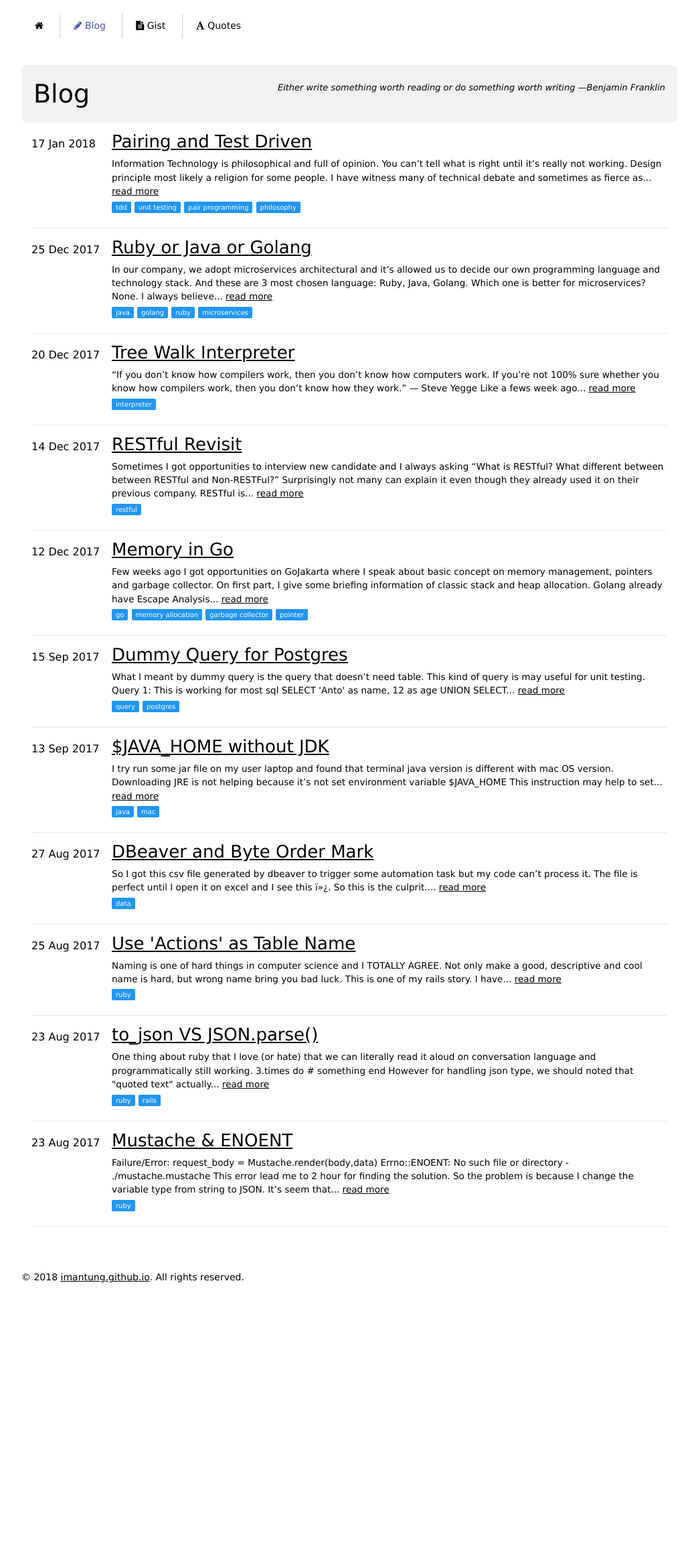
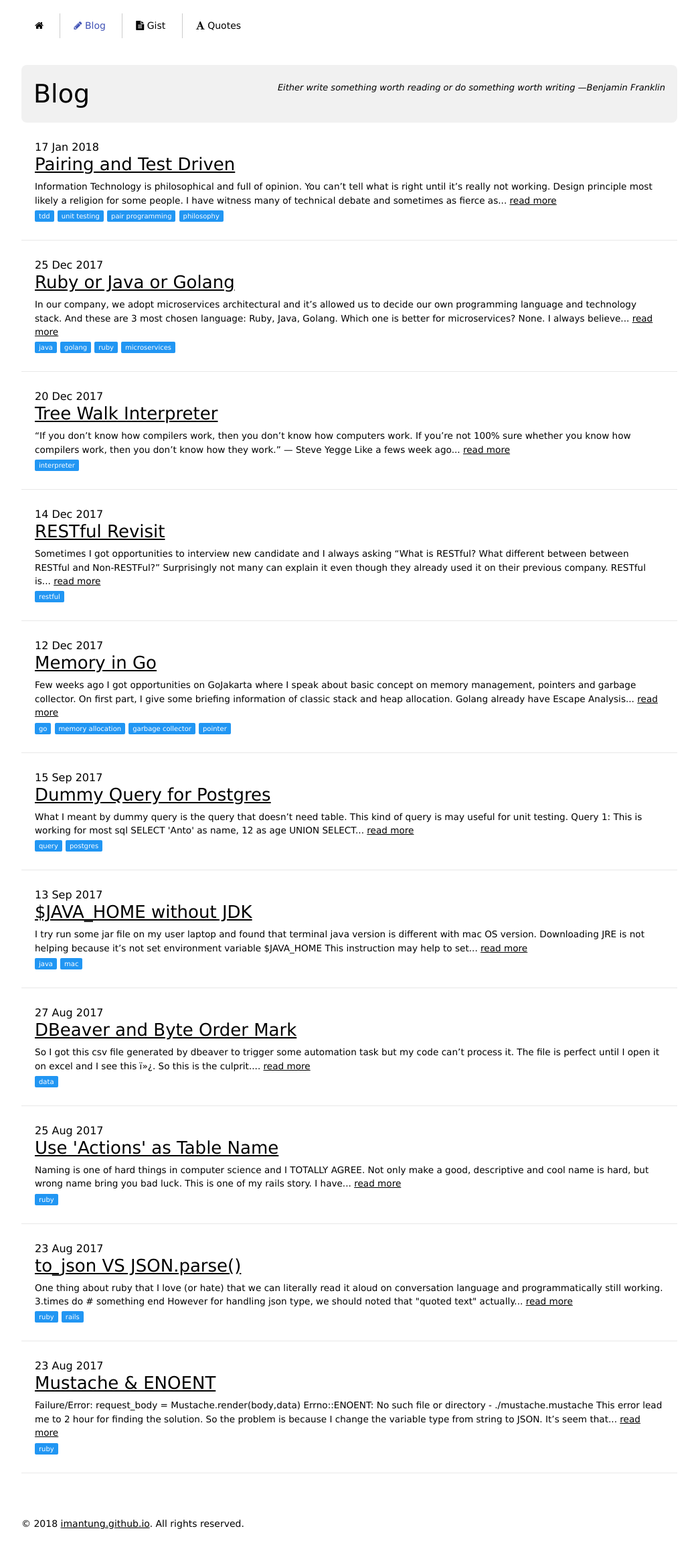
Before and after one commit to imantung/imantung.github.io, a Jekyll site: the page built from blog/index.html, in a window 1280 px wide. Shown: the whole page at 67% size, without its empty margins (118-1161 px from the left). Built offline with Jekyll 4.4.1, drawn with Linux system fonts in a browser that asks for light colours; nearby versions of some CDN libraries; before the commit the page ends 1947 px from its top, so only the background shows below that.

Commit message:
css adjustment

```diff
--- a/_layouts/default.html
+++ b/_layouts/default.html
@@ -8,7 +8,7 @@
       <div class="w3-content">
         <nav class="page-nav">
           {% for nav_item in site.nav_list %}
-            <a class="w3-mobile {% if page.url == nav_item[1] %} w3-text-indigo{% endif %} {% if forloop.index > 1 %} w3-border-left {% endif %}" style="display: inline-block; padding: 8px 20px; " href="{{ nav_item[1] }}">
+            <a class="{% if page.url == nav_item[1] %} w3-text-indigo{% endif %} {% if forloop.index > 1 %} w3-border-left {% endif %}" style="display: inline-block; padding: 8px 20px; " href="{{ nav_item[1] }}">
               <i class="fa {{ nav_item[2] }}" aria-hidden="true"></i> {{ nav_item[0] }}
             </a>
           {% endfor %}
--- a/blog/index.html
+++ b/blog/index.html
@@ -4,11 +4,11 @@ title: Blog
 ---
 
 <div class="page-info w3-light-gray w3-round-large w3-row">
-  <div class="page-info-title w3-third">
+  <div class="page-info-title w3-quarter">
     <h1>Blog</h1>
   </div>
 
-  <div class="page-info-description w3-twothird">
+  <div class="page-info-description w3-threequarter">
     Either write something worth reading or do something worth writing &mdash;Benjamin Franklin
   </div>
 </div>
--- a/gist/index.html
+++ b/gist/index.html
@@ -5,11 +5,11 @@ title: Gist
 
 
 <div class="page-info w3-light-gray w3-round-large w3-row">
-  <div class="page-info-title w3-third">
+  <div class="page-info-title w3-quarter">
     <h1>Gist</h1>
   </div>
 
-  <div class="page-info-description w3-twothird">
+  <div class="page-info-description w3-threequarter">
     I hear and I forget, I see and I remember. I do and I understand. &mdash;Chinese Proverb<br />
     I do and I understand, but I still forget. &mdash;me
   </div>
--- a/public/css/gist.css
+++ b/public/css/gist.css
@@ -30,7 +30,7 @@
 }
 
 .gist-list{
-  margin-top: 20px;
+  margin-top: 50px;
 }
 
 .gist-item{
--- a/public/css/page.css
+++ b/public/css/page.css
@@ -49,7 +49,13 @@ blockquote p{
 }
 
 .page-info{
-  padding: 24px 18px;
+  padding-top: 0;
+  padding-bottom: 24px;
+  padding-right: 18px;
+  padding-left: 18px;
+}
+.page-info>*{
+  padding-top: 24px;
 }
 .page-info h1, .page-info h2{
   margin: 0;
--- a/public/css/post.css
+++ b/public/css/post.css
@@ -11,26 +11,18 @@
 .post-list{
   list-style: none;
   margin: 0;
-  padding: 0 15px;
+  padding-left: 0;
 }
 
 .post-list li{
   margin: 0;
-  padding-top: 15px;
-  padding-bottom: 20px;
+  padding: 25px 20px;
   border-bottom: thin solid #E8E8E8;
 }
 
-.post-item .post-item-col1{
-  display: table-cell;
-  width: 120px;
-}
-
-.post-item .post-item-col2{
-  display: table-cell;
-}
 
 .post-item h4, .post-item h3{
+
   margin: 0;
 }
 
```
